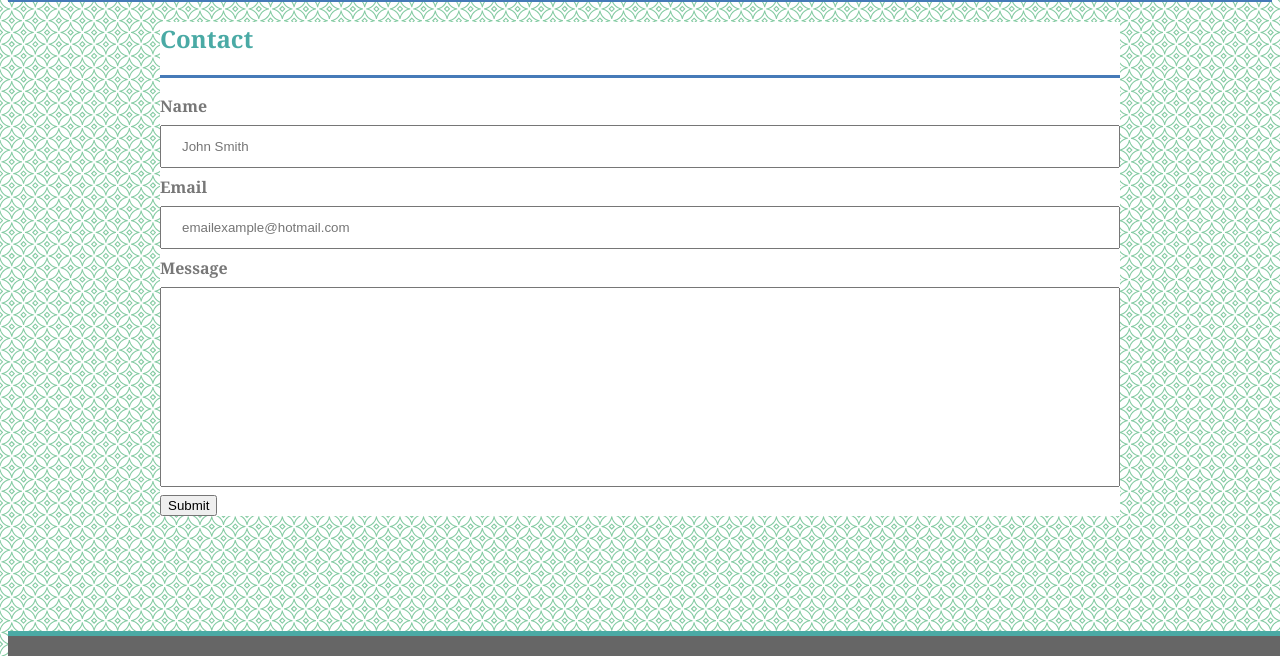
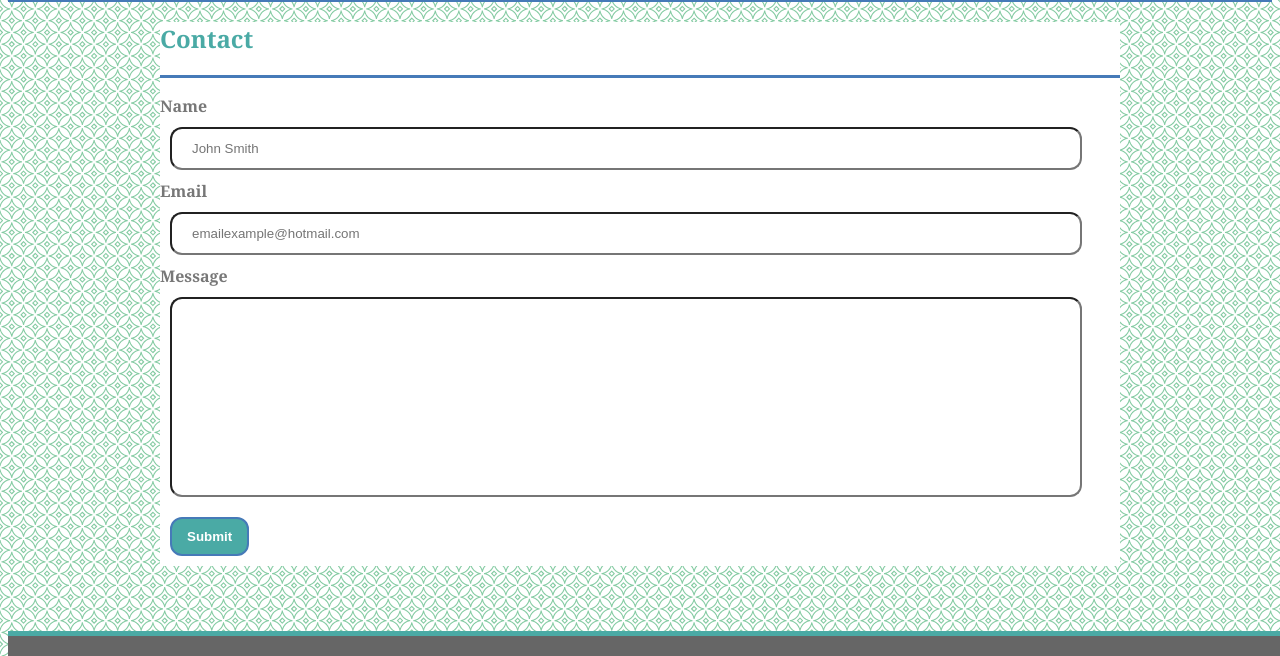
Before and after one commit to alcerreca98/Basic-Portfolio, a plain HTML site: page contact.html in a window 1280 px wide. Shown: the part 144-800 px from the top of the page. Drawn offline with Linux system fonts and the light colour scheme.

Commit message:
Round, Hovers, Theme

```diff
--- a/assets/css/style.css
+++ b/assets/css/style.css
@@ -71,20 +71,22 @@ figure{
 }
 
 input[type=text] {
-    width: 100%;
+    width: 95%;
     padding: 12px 20px;
-    margin: 8px 0;
+    margin: 10px 10px;
     box-sizing: border-box;
     color: #777777;
     font-family: Arial, Helvetica, sans-serif;
+    border-radius: 12px;
 }
 input[type=email] {
-    width: 100%;
+    width: 95%;
     padding: 12px 20px;
-    margin: 8px 0;
+    margin: 10px 10px;
     box-sizing: border-box;
     color: #777777;
     font-family: Arial, Helvetica, sans-serif;
+    border-radius: 12px;
 }
 
 label{
@@ -100,6 +102,21 @@ hr{
       border-top: 3px solid #467AB8;
       margin: 1em 0;
       padding: 0px 50px;
+}
+input[type=submit]{
+    background-color: #4aaaa5;
+    border: 2px solid #467AB8;
+    border-radius: 12px;
+    color: white;
+    font-weight: bolder;
+    padding: 10px 15px;
+    text-decoration: #467AB8;
+    margin: 10px 10px;
+    cursor: pointer;
+}
+
+input[type=submit]:hover{
+    box-shadow: 5px 10px #467AB8
 }
 
 .link:hover{
```
